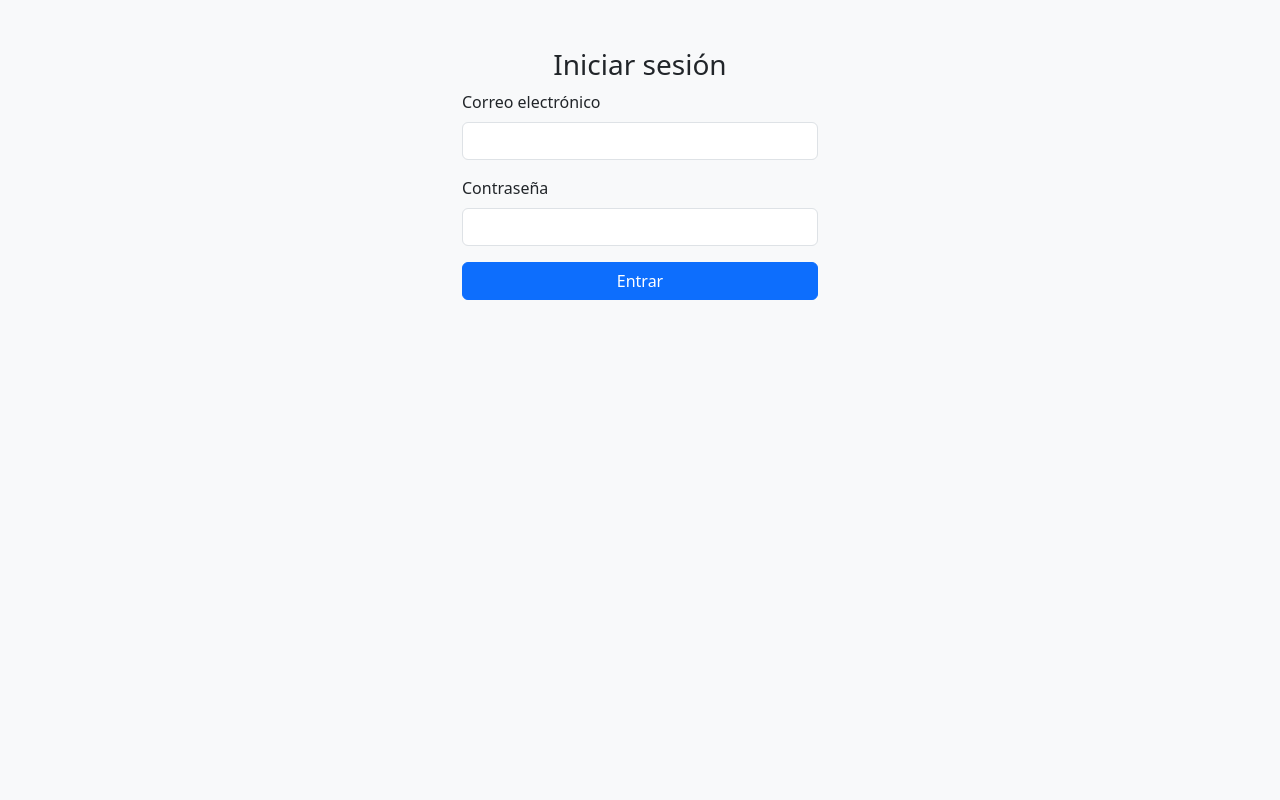
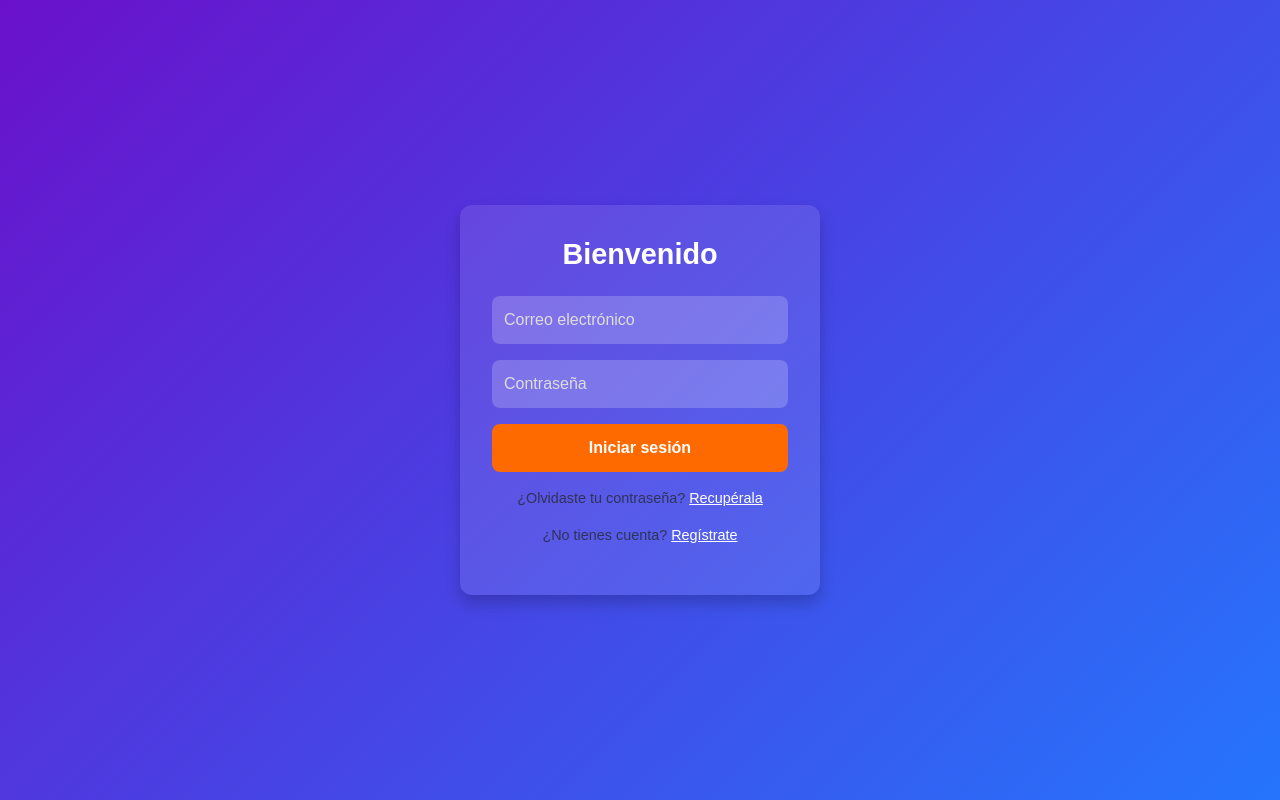
Before and after one commit to augustoreyesdelgado/LoginPython, a Flask app: page / in a window 1280 px wide. Run offline with Flask 3, Linux system fonts and the light colour scheme.

Commit message:
modificaciones insanas

```diff
--- a/templates/login.html
+++ b/templates/login.html
@@ -2,32 +2,86 @@
 <html lang="es">
 <head>
     <meta charset="UTF-8">
+    <meta name="viewport" content="width=device-width, initial-scale=1.0">
     <title>Iniciar sesión</title>
     <link href="https://cdn.jsdelivr.net/npm/bootstrap@5.3.0/dist/css/bootstrap.min.css" rel="stylesheet">
+    <style>
+        body {
+            background: linear-gradient(135deg, #6a11cb, #2575fc);
+            color: #fff;
+            font-family: 'Arial', sans-serif;
+            display: flex;
+            justify-content: center;
+            align-items: center;
+            height: 100vh;
+            margin: 0;
+        }
+        .login-container {
+            background: rgba(255, 255, 255, 0.1);
+            padding: 2rem;
+            border-radius: 12px;
+            box-shadow: 0 8px 15px rgba(0, 0, 0, 0.2);
+            width: 100%;
+            max-width: 360px;
+            text-align: center;
+        }
+        .login-container h3 {
+            margin-bottom: 1.5rem;
+            font-size: 1.8rem;
+            font-weight: bold;
+        }
+        .form-control {
+            background: rgba(255, 255, 255, 0.2);
+            border: none;
+            color: #fff;
+            padding: 0.75rem;
+            margin-bottom: 1rem;
+            border-radius: 8px;
+        }
+        .form-control::placeholder {
+            color: #ddd;
+        }
+        .form-control:focus {
+            outline: none;
+            box-shadow: 0 0 5px rgba(255, 255, 255, 0.5);
+        }
+        .btn-primary {
+            background: #ff6a00;
+            border: none;
+            padding: 0.75rem;
+            border-radius: 8px;
+            font-size: 1rem;
+            font-weight: bold;
+            transition: background 0.3s ease;
+        }
+        .btn-primary:hover {
+            background: #e65c00;
+        }
+        .text-muted {
+            font-size: 0.9rem;
+            color: #ddd;
+        }
+        .text-muted a {
+            color: #fff;
+            text-decoration: underline;
+        }
+    </style>
 </head>
-<body class="bg-light">
-    <div class="container mt-5">
-        <div class="row justify-content-center">
-            <div class="col-md-4">
-                <h3 class="text-center">Iniciar sesión</h3>
+<body>
+    <div class="login-container">
+        <h3>Bienvenido</h3>
         {% with messages = get_flashed_messages() %}
             {% if messages %}
-                        <div class="alert alert-danger">{{ messages[0] }}</div>
+                <div class="alert alert-danger text-start">{{ messages[0] }}</div>
             {% endif %}
         {% endwith %}
         <form method="POST" action="{{ url_for('do_login') }}">
-                    <div class="mb-3">
-                        <label class="form-label">Correo electrónico</label>
-                        <input type="email" class="form-control" name="email" required>
-                    </div>
-                    <div class="mb-3">
-                        <label class="form-label">Contraseña</label>
-                        <input type="password" class="form-control" name="password" required>
-                    </div>
-                    <button type="submit" class="btn btn-primary w-100">Entrar</button>
+            <input type="email" class="form-control" id="email" name="email" placeholder="Correo electrónico" required>
+            <input type="password" class="form-control" id="password" name="password" placeholder="Contraseña" required>
+            <button type="submit" class="btn btn-primary w-100">Iniciar sesión</button>
         </form>
-            </div>
-        </div>
+        <p class="text-muted mt-3">¿Olvidaste tu contraseña? <a href="#">Recupérala</a></p>
+        <p class="text-muted">¿No tienes cuenta? <a href="{{ url_for('register') }}">Regístrate</a></p>
     </div>
 </body>
 </html>
```
Also changed, not shown: README.md. Lines whose indentation alone changed are shown as unchanged.
